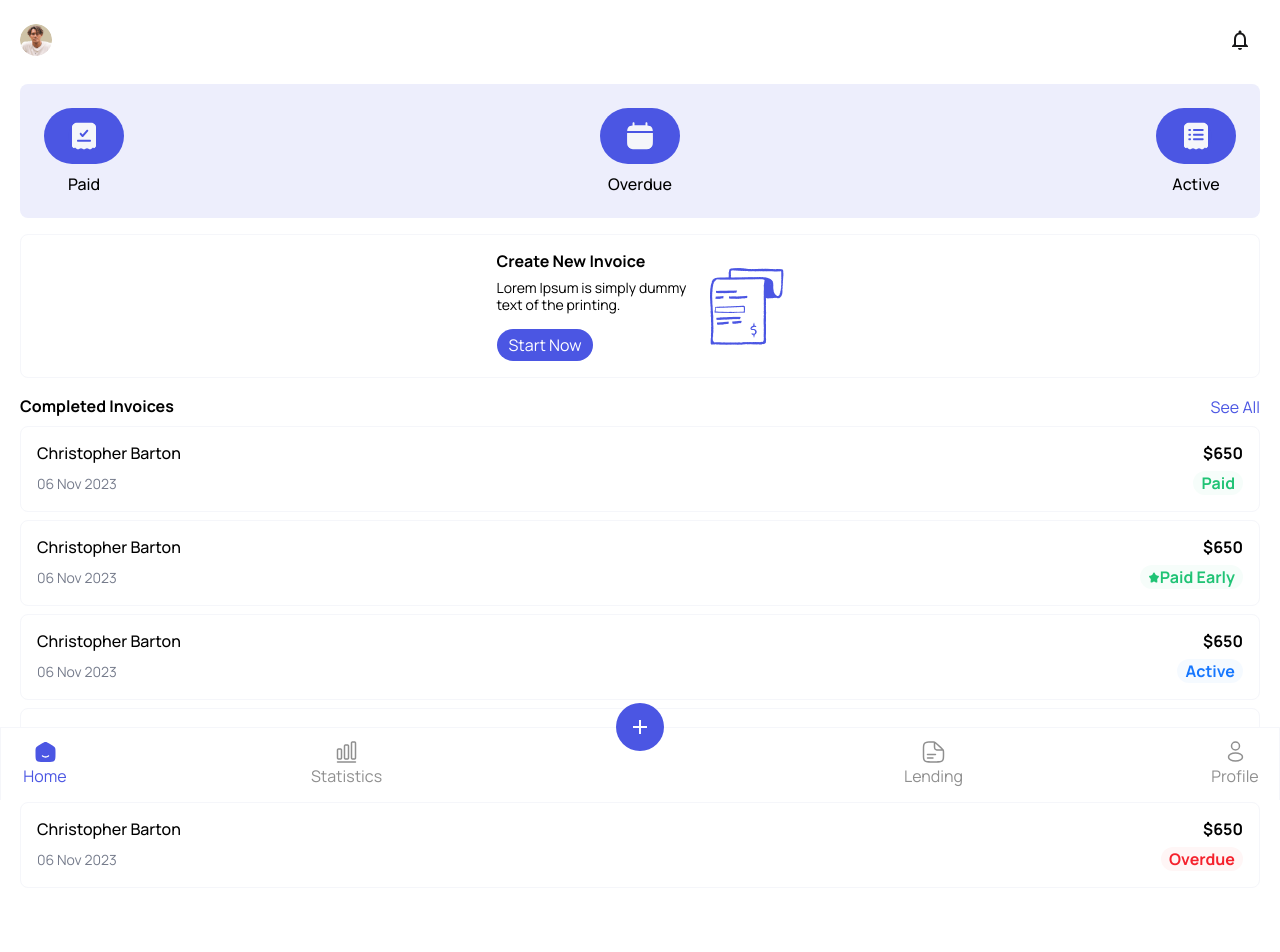
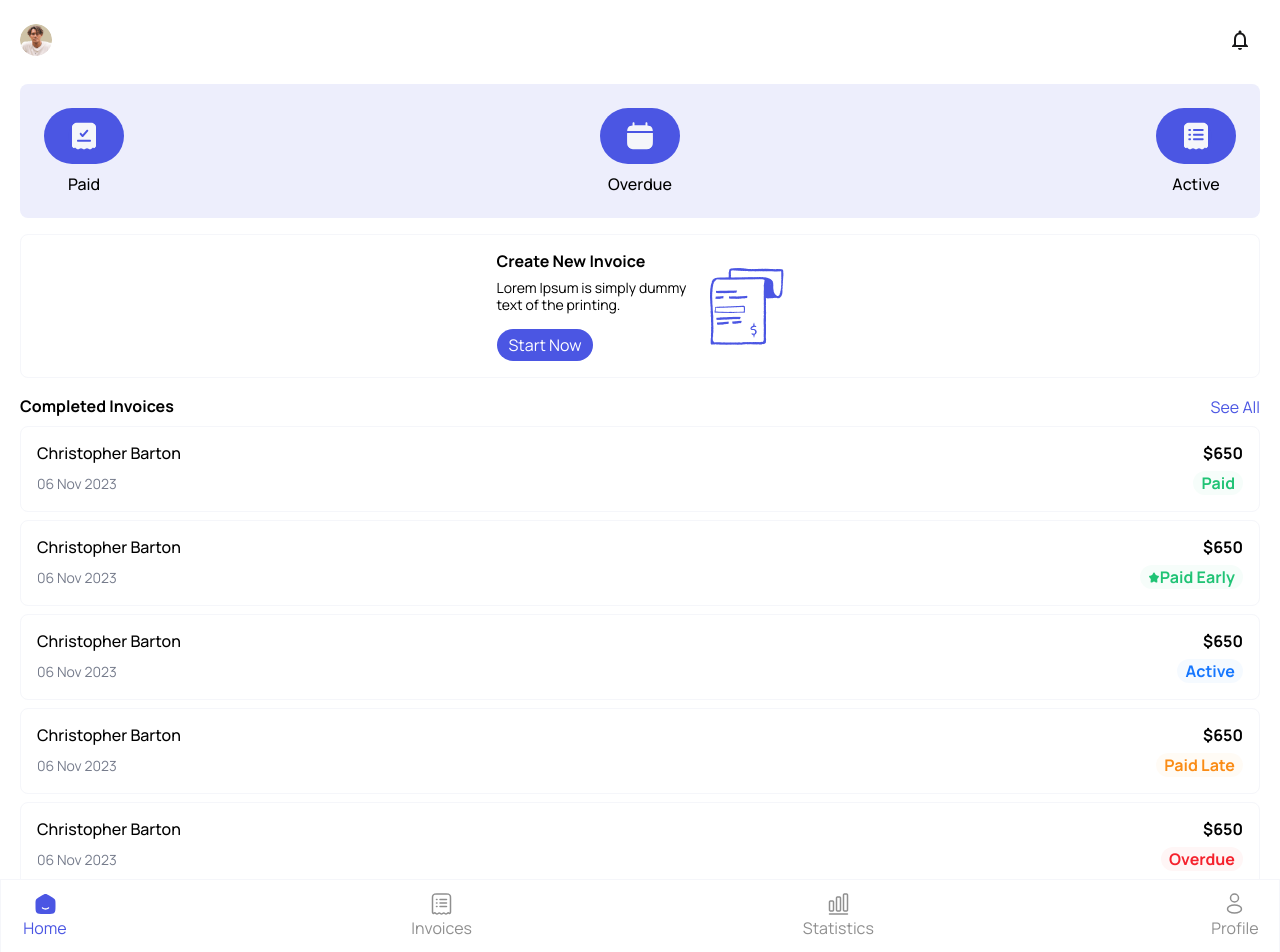
Before and after one commit to Cr3dentials/Cr3dentials-client-web, a React (Vite) app: page /business/home in a window 1280 px wide. Shown: the top 952 px of the page. Built offline with nearby package versions, Linux system fonts and the light colour scheme.

Commit message:
chore: added invoices tab to footer

```diff
--- a/src/components/Layout/Footer/index.tsx
+++ b/src/components/Layout/Footer/index.tsx
@@ -13,6 +13,8 @@ import HomeActiveIcon from '@/assets/icons/homeActiveIcon.svg'
 import StatisticIcon from '@/assets/icons/statisticIcon.svg'
 import StatisticActiveIcon from '@/assets/icons/statisticActiveIcon.svg'
 import LendingIcon from '@/assets/icons/lendingIcon.svg'
+import ReceiptsIcon from '@/assets/icons/receipts.svg'
+import ReceiptsActiveIcon from '@/assets/icons/receipts_active.svg'
 import LendingActiveIcon from '@/assets/icons/lendingActiveIcon.svg'
 import ProfileIcon from '@/assets/icons/profileIcon.svg'
 import ProfileActiveIcon from '@/assets/icons/profileActiveIcon.svg'
@@ -20,35 +22,69 @@ import ProfileActiveIcon from '@/assets/icons/profileActiveIcon.svg'
 const Footer: React.FC = () => {
   const { pathname } = useLocation()
   const dispatch = useAppDispatch()
-  const { modalName } = useAppSelector((state) => state.modalReducer)
+  // const nav = [
+  //   {
+  //     path: '/home',
+  //     defaultIcon: HomeIcon,
+  //     active: HomeActiveIcon,
+  //     label: 'Home',
+  //   },
+  // ]
+  // const { modalName } = useAppSelector((state) => state.modalReducer)
 
   return (
-    <div className="sticky bottom-0 flex justify-between w-full p-3 bg-white border border-b-0 border-gray-100">
+    <div className="absolute bottom-0 flex justify-between items-baseline w-full p-3 bg-white border border-b-0 border-gray-100 mt-2">
       <Link
-        to={`/business/home`}
+        to={`/home`}
         className={`flex flex-col w-16 items-center justify-center ${
-          pathname.includes('/business/home')
-            ? 'text-primary-0'
-            : 'text-[#8F8F8F]'
+          pathname.includes('/home') ? 'text-primary-0' : 'text-[#8F8F8F]'
         }`}
       >
         <img
-          src={pathname.includes('/business/home') ? HomeActiveIcon : HomeIcon}
+          src={pathname.includes('/home') ? HomeActiveIcon : HomeIcon}
           alt="footer home icon"
         />
         <span>Home</span>
       </Link>
       <Link
-        to={`/business/statistics`}
+        to={`/invoices`}
         className={`flex flex-col w-16 items-center justify-center ${
-          pathname.includes('/business/statistics')
-            ? 'text-primary-0'
-            : 'text-[#8F8F8F]'
+          pathname.includes('/invoices') ? 'text-primary-0' : 'text-[#8F8F8F]'
         }`}
       >
         <img
           src={
-            pathname.includes('/business/statistics')
+            pathname.includes('/invoices') ? ReceiptsActiveIcon : ReceiptsIcon
+          }
+          alt="footer invoices icon"
+        />
+        <span>Invoices</span>
+      </Link>
+      {/* <IconButton
+        disableRipple
+        sx={{
+          marginTop: '-37px',
+          width: '48px',
+          height: '48px',
+          background: '#4B56E3',
+        }}
+        //onClick={() => dispatch(setModalName(NewInvoiceModalName))}
+      >
+        <AddIcon
+          sx={{
+            color: 'white',
+          }}
+        />
+      </IconButton> */}
+      <Link
+        to={`/statistics`}
+        className={`flex flex-col w-16 items-center justify-center ${
+          pathname.includes('/statistics') ? 'text-primary-0' : 'text-[#8F8F8F]'
+        }`}
+      >
+        <img
+          src={
+            pathname.includes('/statistics')
               ? StatisticActiveIcon
               : StatisticIcon
           }
@@ -56,60 +92,32 @@ const Footer: React.FC = () => {
         />
         <span>Statistics</span>
       </Link>
-      <IconButton
-        disableRipple
-        sx={{
-          marginTop: '-37px',
-          width: '48px',
-          height: '48px',
-          background: '#4B56E3',
-        }}
-        onClick={() => dispatch(setModalName(NewInvoiceModalName))}
-      >
-        <AddIcon
-          sx={{
-            color: 'white',
-          }}
-        />
-      </IconButton>
-      <Link
-        to={`/business/home`}
+
+      {/* <Link
+        to={`/home`}
         className={`flex flex-col w-16 items-center justify-center ${
-          pathname.includes('/business/lending')
-            ? 'text-primary-0'
-            : 'text-[#8F8F8F]'
+          pathname.includes('/lending') ? 'text-primary-0' : 'text-[#8F8F8F]'
         }`}
       >
         <img
-          src={
-            pathname.includes('/business/lending')
-              ? LendingActiveIcon
-              : LendingIcon
-          }
+          src={pathname.includes('/lending') ? LendingActiveIcon : LendingIcon}
           alt="footer lending icon"
         />
         <span>Lending</span>
-      </Link>
+      </Link> */}
       <Link
-        to={`/business/profile`}
+        to={`/profile`}
         className={`flex flex-col w-16 items-center justify-center ${
-          pathname.includes('/business/profile')
-            ? 'text-primary-0'
-            : 'text-[#8F8F8F]'
+          pathname.includes('/profile') ? 'text-primary-0' : 'text-[#8F8F8F]'
         }`}
       >
         <img
-          src={
-            pathname.includes('/business/profile')
-              ? ProfileActiveIcon
-              : ProfileIcon
-          }
+          src={pathname.includes('/profile') ? ProfileActiveIcon : ProfileIcon}
           alt="footer profile icon"
         />
         <span>Profile</span>
       </Link>
-
-      {modalName !== '' && <ModalWrapper />}
+      {/* {modalName !== '' && <ModalWrapper />} */}
     </div>
   )
 }
```
Also changed, not shown: src/assets/icons/receipts.svg (added), src/assets/icons/receipts_active.svg (added).
